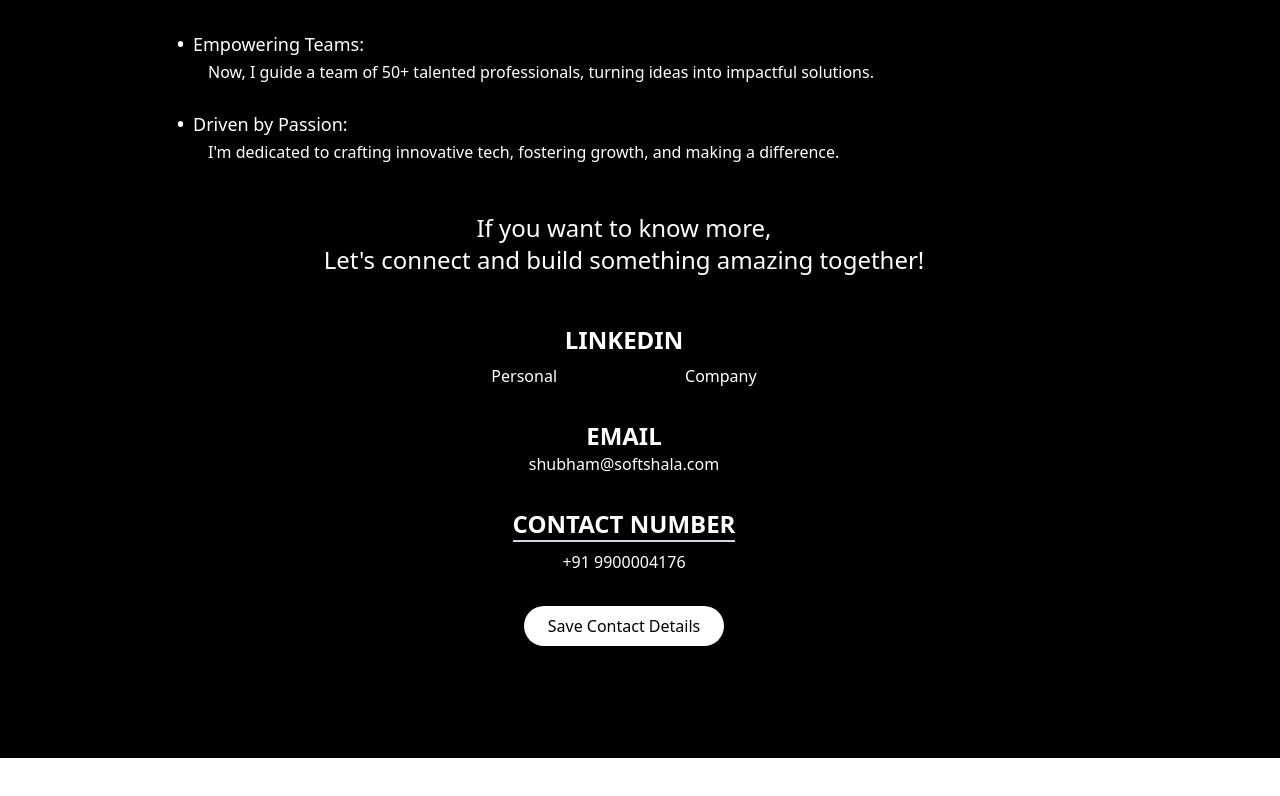
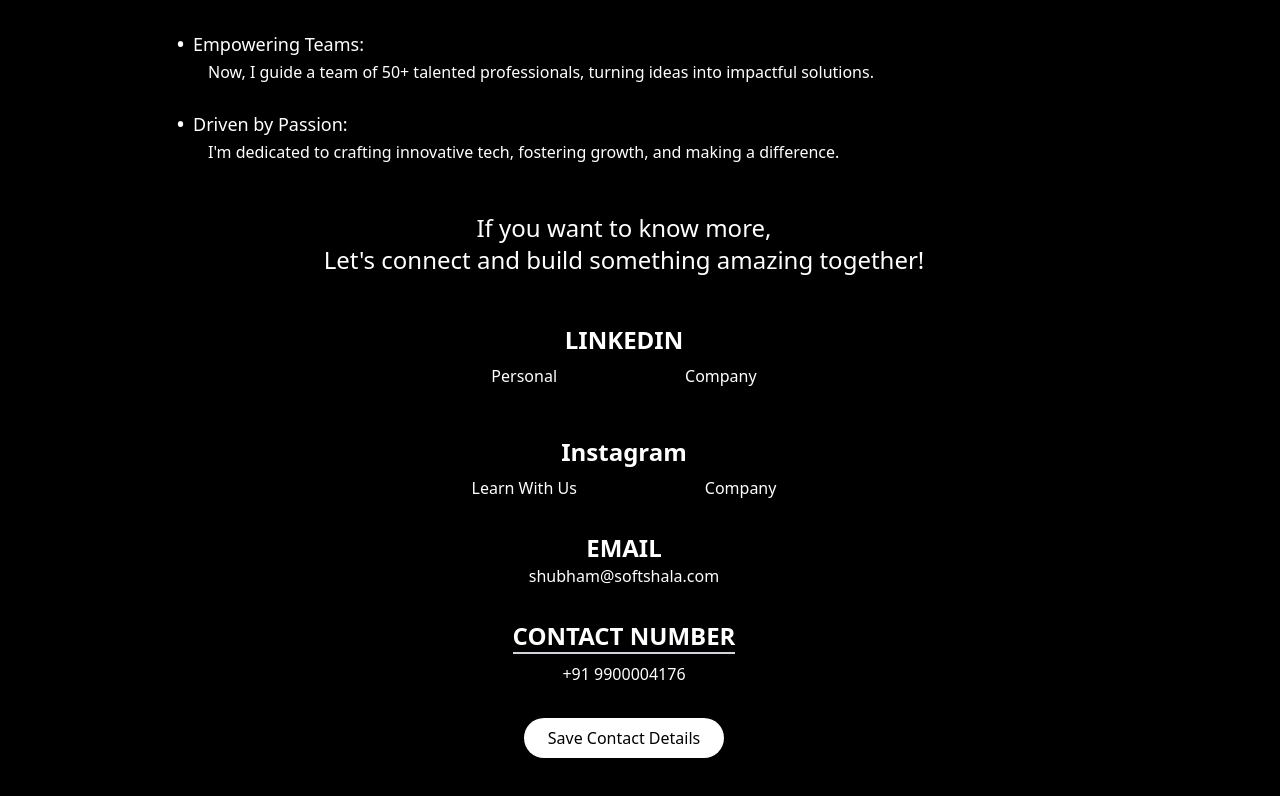
Before and after one commit to softshala/New_website, a React (Vite) app: page /ceo in a window 1280 px wide. Shown: the part 492-1288 px from the top of the page. Before the commit the page ends 1250 px from the top, so only its background shows below. Built offline with nearby package versions, Linux system fonts and the light colour scheme.

Commit message:
CEO Page Update

```diff
--- a/src/Components/CEO/Ceo.jsx
+++ b/src/Components/CEO/Ceo.jsx
@@ -115,6 +115,27 @@ END:VCARD
                 </a>
               </div>
             </div>
+            <div className="mt-6 md:mt-12">
+              <h3 className={`text-2xl font-semibold ${isDarkTheme ? 'text-white' : 'text-black'}`}>Instagram</h3>
+              <div className="flex flex-col md:flex-row justify-center md:space-x-32 mt-2">
+                <a
+                  href="https://www.instagram.com/learn_with_softshala?igsh=MWx2dm5oeWY1ZjNsMw=="
+                  target="_blank"
+                  rel="noopener noreferrer"
+                  className={`${isDarkTheme ? 'text-white' : 'text-gray-900'} hover:underline mb-2 md:mb-0`}
+                >
+                  Learn With Us
+                </a>
+                <a
+                  href="https://www.instagram.com/softshala?igsh=ZTI1ZXVsMXFqdzVn"
+                  target="_blank"
+                  rel="noopener noreferrer"
+                  className={`${isDarkTheme ? 'text-white' : 'text-gray-900'} hover:underline`}
+                >
+                  Company
+                </a>
+              </div>
+            </div>
             <div className="mt-6 md:mt-8">
               <h3 className={`text-2xl font-semibold ${isDarkTheme ? 'text-white' : 'text-black'}`}>EMAIL</h3>
               <a
```
